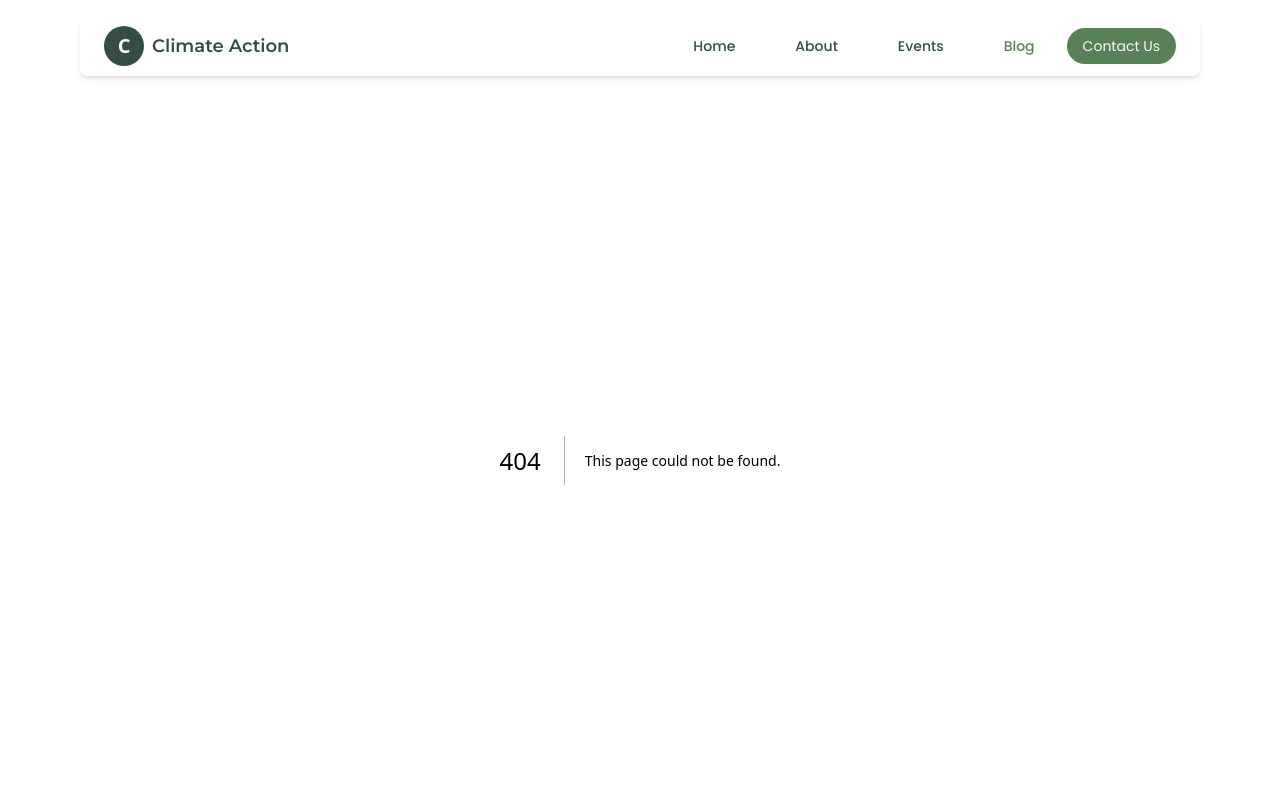
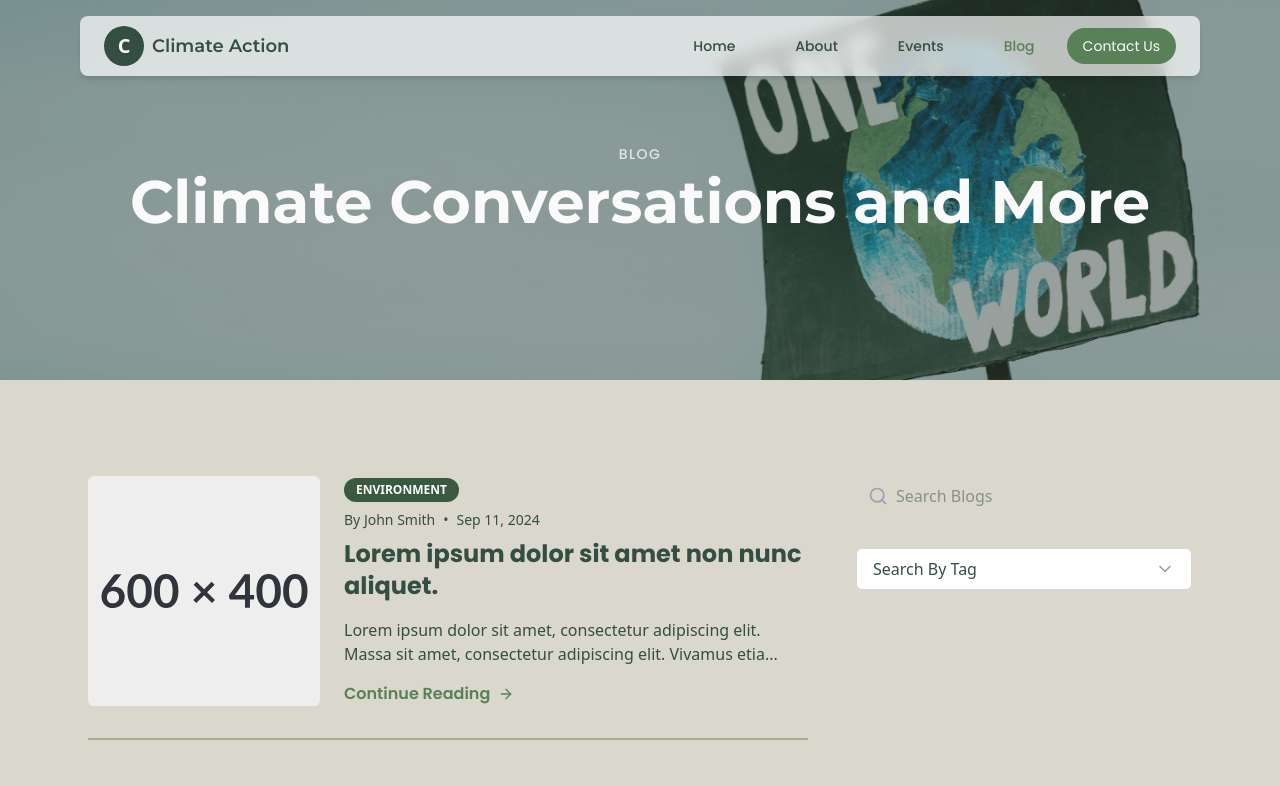
Before and after one commit to JonathanZul/upei-climate-action, a Next.js app: page /blog in a window 1280 px wide. Before the commit this address had no page. Shown: the top 786 px of the page. Built offline with nearby package versions, Linux system fonts and the light colour scheme.

Commit message:
feat: Create Blog page with post listings and placeholder sidebar

```diff
--- /dev/null
+++ b/app/blog/page.tsx
@@ -0,0 +1,69 @@
+import PageHero from '@/components/ui/PageHero';
+import BlogPostCard from '@/components/blog/BlogPostCard';
+import { Search, ChevronDown } from 'lucide-react';
+
+const mockPosts = [
+  {
+    tag: 'Environment', author: 'John Smith', date: 'Sep 11, 2024',
+    title: 'Lorem ipsum dolor sit amet non nunc aliquet.',
+    excerpt: 'Lorem ipsum dolor sit amet, consectetur adipiscing elit. Massa sit amet, consectetur adipiscing elit. Vivamus etia...',
+    imageUrl: '/images/placeholder.svg',
+    postUrl: '#',
+  },
+  {
+    tag: 'Advocacy', author: 'Jane Doe', date: 'Sep 9, 2024',
+    title: 'Vivamus etiam mattis non nunc aliquet.',
+    excerpt: 'Consectetur adipiscing elit. Massa sit amet, consectetur adipiscing elit. Vivamus etia Lorem ipsum dolor sit amet...',
+    imageUrl: '/images/placeholder.svg',
+    postUrl: '#',
+  },
+  // Add 1-2 more mock posts
+];
+
+export default function BlogPage() {
+  return (
+    <>
+      <PageHero
+        preTitle="Blog"
+        title="Climate Conversations and More"
+        imageUrl="/images/blog-hero.png"
+      />
+
+      <div className="bg-base-bg py-16 sm:py-24">
+        <div className="mx-auto grid max-w-6xl grid-cols-1 gap-12 px-4 sm:px-6 lg:grid-cols-3">
+          {/* Main Content: Blog Posts */}
+          <main className="lg:col-span-2">
+            <div className="space-y-12">
+              {mockPosts.map((post) => (
+                <BlogPostCard key={post.title} {...post} />
+              ))}
+            </div>
+          </main>
+
+          {/* Sidebar */}
+          <aside className="lg:col-span-1">
+            <div className="sticky top-24 space-y-8">
+              {/* Search Bar */}
+              <div className="relative">
+                <input
+                  type="text"
+                  placeholder="Search Blogs"
+                  className="w-full rounded-md border-gray-300 py-2 pl-10 pr-4 focus:border-primary focus:bg-primary focus:text-white-text focus:outline-none"
+                />
+                <Search className="absolute left-3 top-1/2 h-5 w-5 -translate-y-1/2 text-gray-400" />
+              </div>
+
+              {/* Tag Filter */}
+              <div className="relative">
+                <button className="w-full rounded-md border border-gray-300 bg-white py-2 px-4 text-left flex justify-between items-center">
+                  <span>Search By Tag</span>
+                  <ChevronDown className="h-5 w-5 text-gray-400" />
+                </button>
+              </div>
+            </div>
+          </aside>
+        </div>
+      </div>
+    </>
+  );
+}
--- /dev/null
+++ b/components/blog/BlogPostCard.tsx
@@ -0,0 +1,61 @@
+import Image from 'next/image';
+import Link from 'next/link';
+import { ArrowRight } from 'lucide-react';
+
+type BlogPostCardProps = {
+  tag: string;
+  author: string;
+  date: string;
+  title: string;
+  excerpt: string;
+  imageUrl: string;
+  postUrl: string;
+};
+
+export default function BlogPostCard({
+  tag,
+  author,
+  date,
+  title,
+  excerpt,
+  imageUrl,
+  postUrl,
+}: BlogPostCardProps) {
+  return (
+    <article className="flex flex-col gap-6 border-b-2 border-accent-bg pb-8 sm:flex-row">
+      <div className="w-full sm:w-1/3">
+        <Image
+          src={imageUrl}
+          alt={`Image for ${title}`}
+          width={300}
+          height={200}
+          className="h-full w-full rounded-md object-cover"
+        />
+      </div>
+      <div className="flex w-full flex-col sm:w-2/3">
+        <div className="mb-2">
+          <span className="inline-block rounded-full bg-secondary px-3 py-1 text-xs font-semibold uppercase text-white-text">
+            {tag}
+          </span>
+        </div>
+        <div className="mb-2 flex items-center space-x-2 text-sm text-tertiary">
+          <span>By {author}</span>
+          <span>•</span>
+          <span>{date}</span>
+        </div>
+        <h2 className="mb-4 font-poppins text-2xl font-bold text-tertiary">
+          <Link href={postUrl} className="hover:text-primary">
+            {title}
+          </Link>
+        </h2>
+        <p className="mb-4 font-nunito text-base text-tertiary">{excerpt}</p>
+        <Link
+          href={postUrl}
+          className="mt-auto inline-flex items-center font-poppins font-semibold text-primary hover:underline"
+        >
+          Continue Reading <ArrowRight className="ml-2 h-4 w-4" />
+        </Link>
+      </div>
+    </article>
+  );
+}
```
Also changed, not shown: public/images/blog-hero.png (added).
